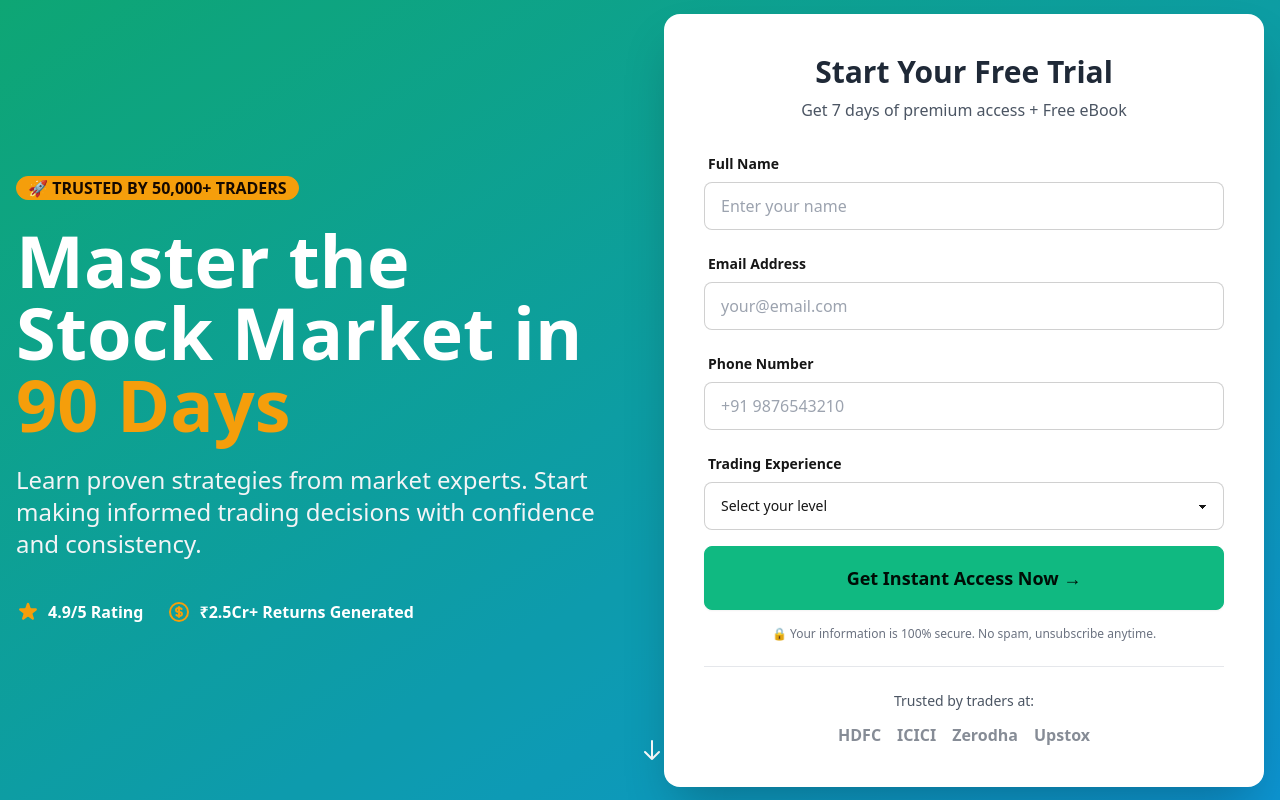
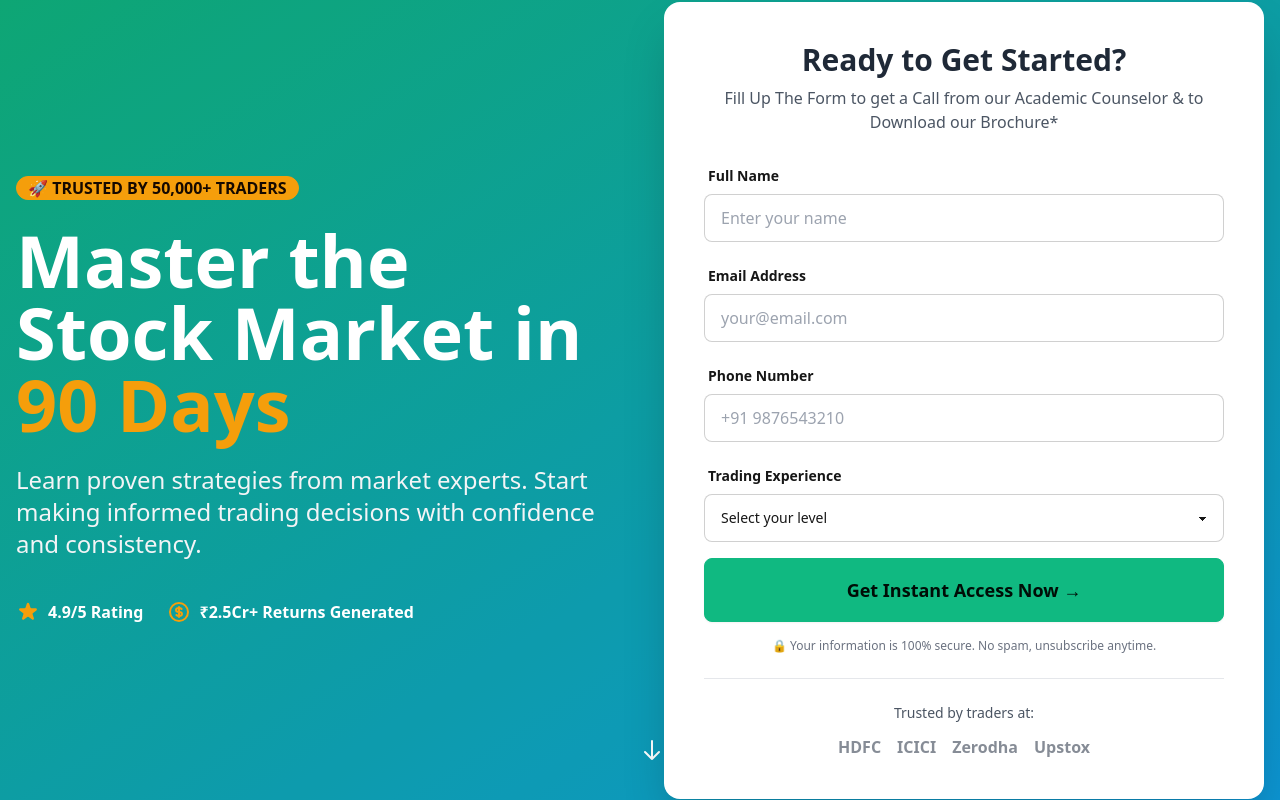
Before and after one commit to thewebsitedev/turbo-broccoli, a website: page index.html in a window 1280 px wide. Shown: the top 801 px of the page. Drawn offline with nearby package versions, Linux system fonts and the light colour scheme.

Commit message:
form title description

```diff
--- a/index.html
+++ b/index.html
@@ -41,8 +41,8 @@
                 <!-- Lead Capture Form -->
                 <div class="bg-white rounded-2xl shadow-2xl p-8 md:p-10">
                     <div class="text-center mb-6">
-                        <h2 class="text-3xl font-bold text-gray-800 mb-2">Start Your Free Trial</h2>
-                        <p class="text-gray-600">Get 7 days of premium access + Free eBook</p>
+                        <h2 class="text-3xl font-bold text-gray-800 mb-2">Ready to Get Started?</h2>
+                        <p class="text-gray-600">Fill Up The Form to get a Call from our Academic Counselor & to Download our Brochure*</p>
                     </div>
 
                     <form class="space-y-4" id="leadForm">
```
